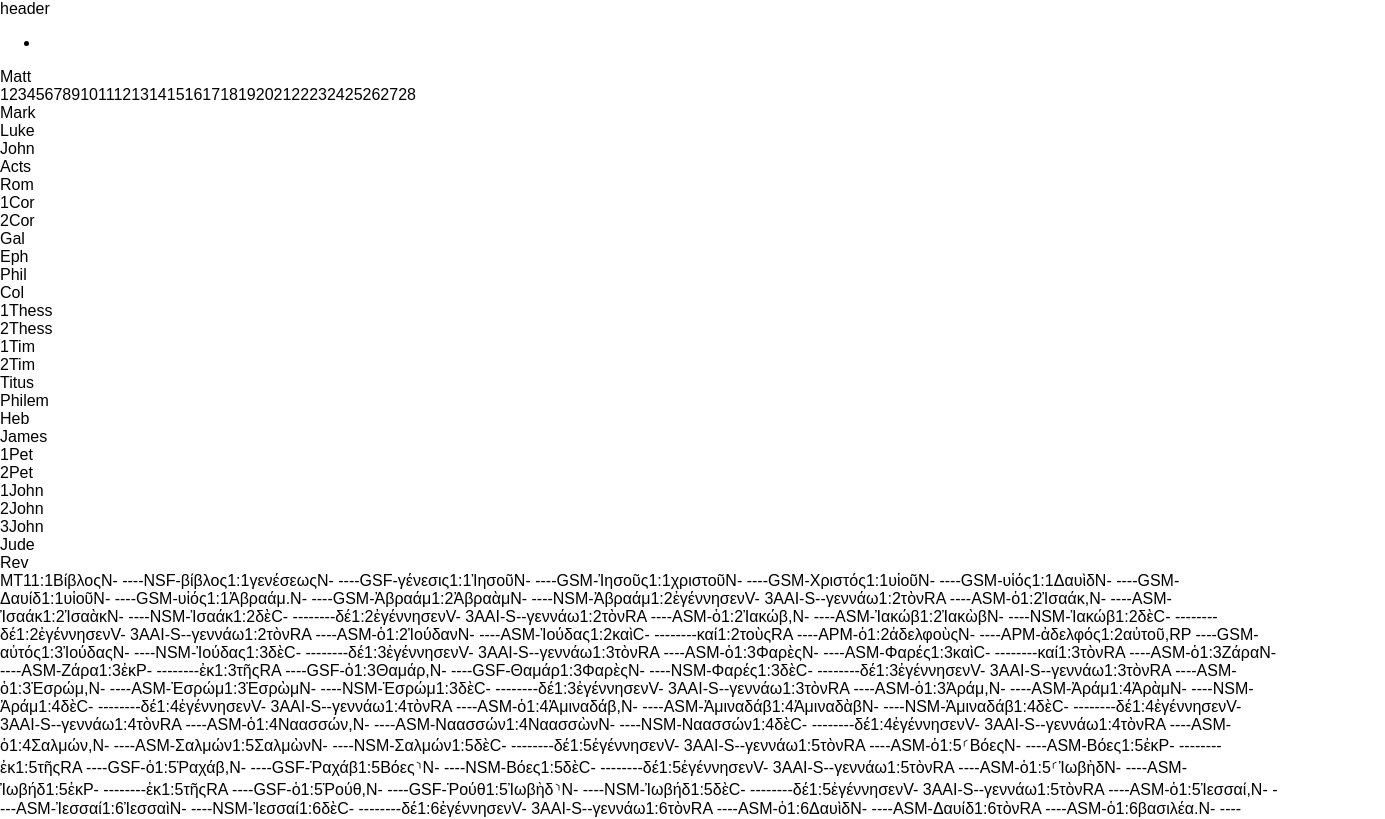
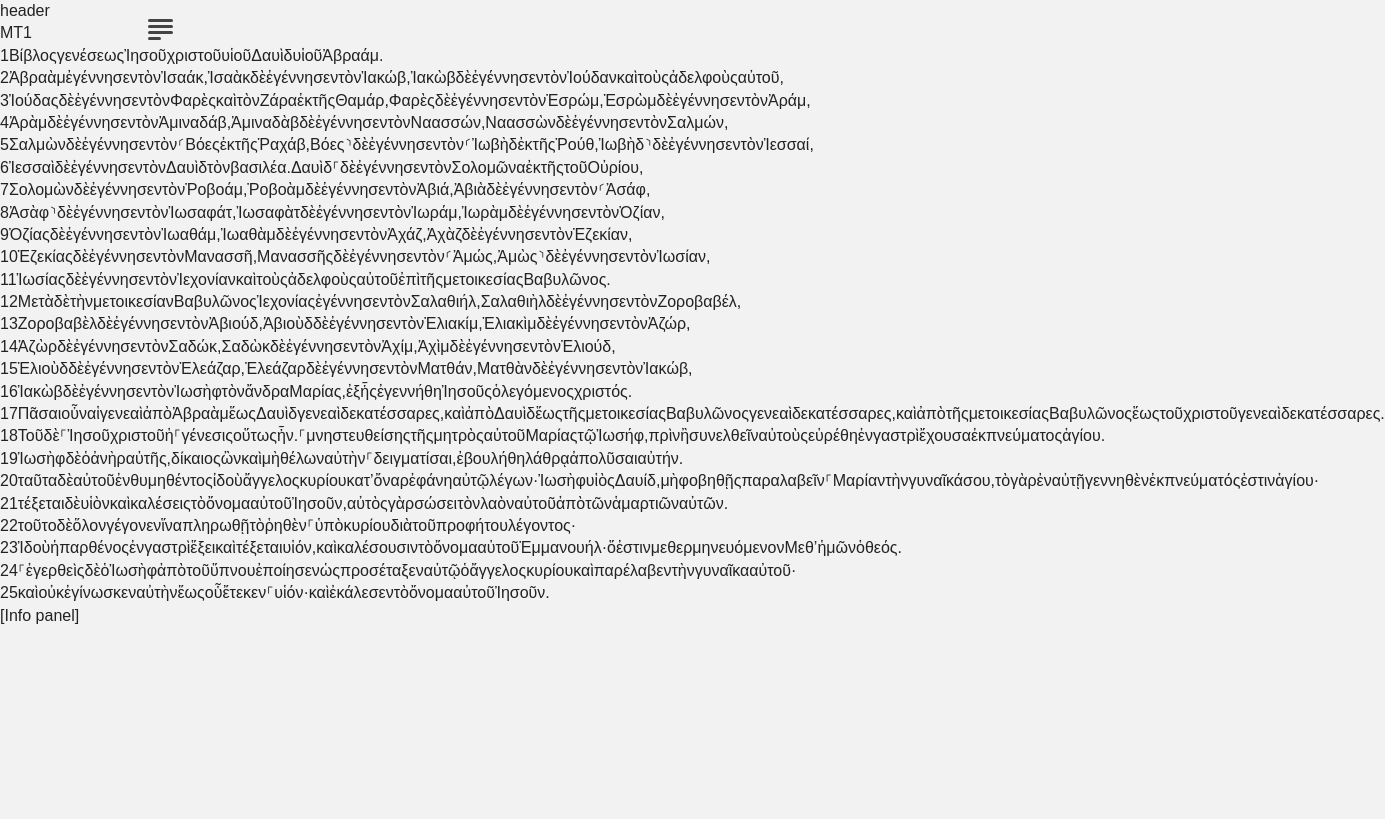
Before and after one commit to Adelphos/gnt-reader-react, a React (Create React App) app: page / in a window 1280 px wide. Shown: the top 819 px of the page, 1385 px wide, since content can reach past the window. Built offline with nearby package versions, Linux system fonts and the light colour scheme.

Commit message:
Added functional components for verse and word Moved Resource calls to Reader since they are not shared

```diff
--- a/src/App.js
+++ b/src/App.js
@@ -8,7 +8,7 @@ import $ from 'jquery';
 import * as AppUtil from './util/AppUtil.js';
 import * as AppConstants from './constants/AppConstants.js';
 import * as Resources from './resources/Resources.js';
-// import './main.css';
+import './main.css';
 
 class App extends Component {
   constructor() {
@@ -31,8 +31,7 @@ class App extends Component {
           selectedChapter={this.state.selectedChapter} />
         <Reader
           book={this.state.selectedBook}
-          chapter={this.state.selectedChapter}
-          morph={this.state.morph} />
+          chapter={this.state.selectedChapter} />
         <Info />
       </div>
     );
@@ -58,29 +57,9 @@ class App extends Component {
       selectedBook: passage.book,
       selectedChapter: passage.chapter
     });
-    Resources
-      .getMorphology(
-        passage[AppConstants.BOOK],
-        passage[AppConstants.CHAPTER]
-      )
-      .then(morph => {
-        this.setState({
-          morph: morph
-        });
-      });
   }
 
   componentDidMount() {
-    Resources
-      .getMorphology(
-        this.state.selectedBook,
-        this.state.selectedChapter
-      )
-      .then(morph => {
-        this.setState({
-          morph: morph
-        });
-      });
     // Scrolling
     // TODO: include when apputil is sorted out
     $(window).on("scroll", this.onWindowResize);
--- a/src/constants/AppConstants.js
+++ b/src/constants/AppConstants.js
@@ -4,3 +4,5 @@ export const MORPH_TYPE = 'morph_type';
 export const BOOK = 'book';
 export const CHAPTER = 'chapter';
 export const MORPH = 'morph';
+export const VERSE = 'verse';
+export const WORDS = 'words';
--- a/src/reader/Reader.js
+++ b/src/reader/Reader.js
@@ -1,25 +1,81 @@
 import React, { Component } from 'react';
 import * as AppConstants from '../constants/AppConstants.js';
 import Loader from '../loader/Loader.js';
+import * as Resources from '../resources/Resources.js';
 
-function Word() {
-
+function Word(props) {
+  return <span data-lex={props.lex} data-morph={props.morph}>{props.form}</span>;
 }
 
-function Verse() {
-
+function Verse(props) {
+  const words = props[AppConstants.WORDS]
+    .map(word => <Word form={word[0]} lex={word[2]} morph={word[1]} />);
+  return (
+    <div className="verse">
+      <span className="verse-num">{props[AppConstants.VERSE]}</span>
+      {words}
+    </div>
+  );
 }
 
 class Reader extends Component {
+  constructor(props) {
+    super(props);
+    this.state = {
+      [AppConstants.BOOK]: props[AppConstants.BOOK],
+      [AppConstants.CHAPTER]: props[AppConstants.CHAPTER],
+      [AppConstants.MORPH]: props.morph || null
+    }
+
+    // bind methods
+    this.loadPassage = this.loadPassage.bind(this);
+  }
+
+  componentWillMount() {
+    this.loadPassage({
+      [AppConstants.BOOK]: this.props[AppConstants.BOOK],
+      [AppConstants.CHAPTER]: this.props[AppConstants.CHAPTER]
+    });
+  }
+
+  componentWillReceiveProps(nextProps) {
+    this.loadPassage({
+      [AppConstants.BOOK]: nextProps[AppConstants.BOOK],
+      [AppConstants.CHAPTER]: nextProps[AppConstants.CHAPTER]
+    });
+  }
+
   render() {
+    let passage = this.state[AppConstants.MORPH];
+    if (passage) {
+      passage = passage.map(verse => {
+        return (<Verse
+          verse={verse[AppConstants.VERSE]}
+          words={verse[AppConstants.WORDS]} />
+        );
+      });
+    }
     return (
       <section>
-        {this.props[AppConstants.BOOK]}
-        {this.props[AppConstants.CHAPTER]}
-        <Loader remove={this.props[AppConstants.MORPH]} />
-        {this.props[AppConstants.MORPH]}
+        {this.state[AppConstants.BOOK]}
+        {this.state[AppConstants.CHAPTER]}
+        <Loader remove={this.state[AppConstants.MORPH]} />
+        {passage}
       </section>
     );
+  }
+
+  loadPassage(passage) {
+    Resources
+      .getMorphology(
+        passage[AppConstants.BOOK],
+        passage[AppConstants.CHAPTER]
+      )
+      .then(morph => {
+        this.setState({
+          [AppConstants.MORPH]: morph
+        });
+      });
   }
 };
 
--- a/src/resources/Resources.js
+++ b/src/resources/Resources.js
@@ -3,6 +3,7 @@ import * as AppConstants from '../constants/AppConstants.js';
 import axios from 'axios';
 
 let morphology = {};
+let morphType = Account.getPreference(AppConstants.MORPH_TYPE);
 
 export function getMorphology(book, chapter) {
   function success(resolve) {
@@ -18,29 +19,13 @@ export function getMorphology(book, chapter) {
     if (morphology[book]) {
       success(resolve);
     } else {
-      const url = `/resources/morph/${Account.getPreference(AppConstants.MORPH_TYPE)}_parsed/${book}.txt`;
+      const url = `/resources/morph/${morphType}_parsed/${book}.txt`;
       axios.get(url).then((result) => {
         morphology[book] = result.data;
         success(resolve);
       });
     }
   });
-}
-
-function getChapterMorph(book, chapter) {
-  const bookMorph = morphology[book];
-  const chapters = [];
-  for (let i=0; i<bookMorph.length; i++) {
-    const refParsed = bookMorph[i][0].match(/\d\d?\d?/g);
-    const morphChapter = parseInt(refParsed[0], 10);
-    if (morphChapter < chapter) {
-      continue;
-    } else if (morphChapter > chapter) {
-      break;
-    }
-    chapters.push(bookMorph[i]);
-  }
-  return chapters;
 }
 
 export const bookShortNames = [
@@ -71,3 +56,45 @@ export const bookMediumNames = {
   "1JO" : "1John", "2JO" : "2John", "3JO" : "3John",
   "JUDE" : "Jude", "RE" : "Rev"
 };
+
+function getChapterMorph(book, chapter) {
+  const bookMorph = morphology[book];
+  const chapterMorph = [];
+  for (let i=0; i<bookMorph.length; i++) {
+    const refParsed = bookMorph[i][0].match(/\d\d?\d?/g);
+    const morphChapter = parseInt(refParsed[0], 10);
+    if (morphChapter < chapter) {
+      continue;
+    } else if (morphChapter > chapter) {
+      break;
+    }
+    chapterMorph.push(bookMorph[i]);
+  }
+  return parseChapterMorphByVerse(chapterMorph);
+}
+
+function parseChapterMorphByVerse(chapterMorph) {
+  const morphByVerse = [{
+    [AppConstants.VERSE]: 1,
+    [AppConstants.WORDS]: []
+  }];
+  let currVerse = 1;
+  let lastVerse = morphByVerse[0];
+  chapterMorph.forEach(morph => {
+    const refParsed = morph[0].match(/\d\d?\d?/g);
+    const verse = parseInt(refParsed[1], 10);
+    const word = morph.slice(1);
+
+    if (verse !== currVerse) {
+      lastVerse = {
+        [AppConstants.VERSE]: verse,
+        [AppConstants.WORDS]: [word]
+      };
+      morphByVerse.push(lastVerse);
+      currVerse = verse;
+    } else {
+      lastVerse[AppConstants.WORDS].push(word);
+    }
+  });
+  return morphByVerse;
+}
```
